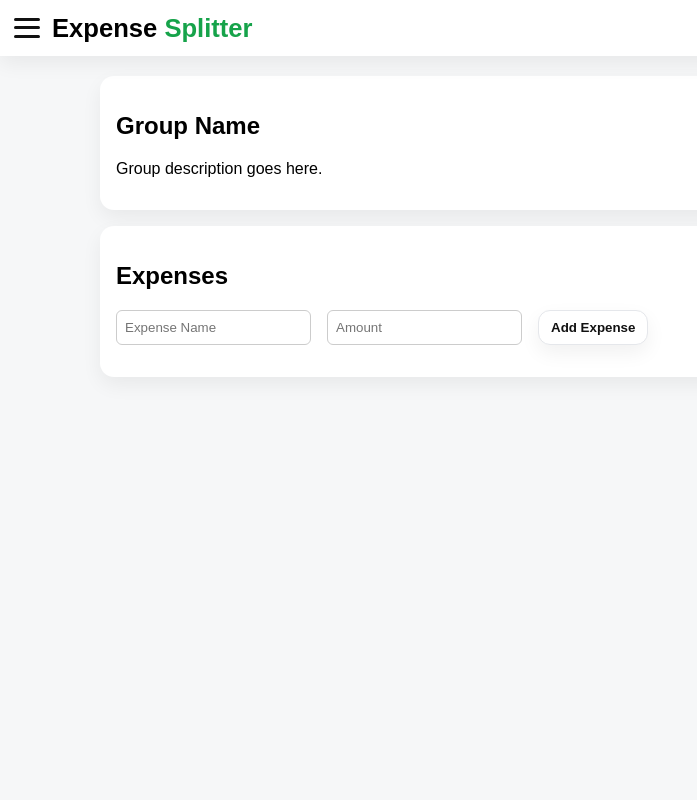
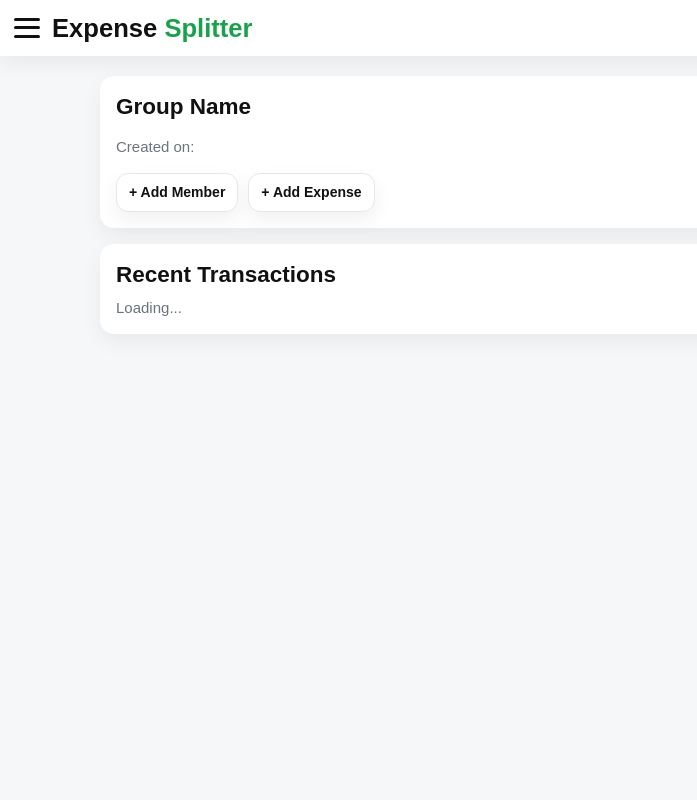
Before and after one commit to LilLizDog/Expense-Splitter, a FastAPI app: template app/templates/group.html in a window 1280 px wide. Shown: the whole page, without its empty margins (0-697 px from the left). Run offline with FastAPI, Linux system fonts and the light colour scheme; the template is opened without the code that fills it, so the values that code supplies are empty; parts of the project's set-up code (start-up, migrations or seed data) failed here and were passed over; some libraries are stand-ins or nearby versions.

Commit message:
updated group and group pages

```diff
--- a/app/templates/group.html
+++ b/app/templates/group.html
@@ -3,62 +3,156 @@
 <head>
   <meta charset="UTF-8"/>
   <meta name="viewport" content="width=device-width, initial-scale=1.0"/>
-<title>Expense Splitter - Group Details</title>
-<script type="module" src="group.js"></script>
+  <title>Expense Splitter - Group</title>
+
+  <!-- STYLES COPIED EXACTLY FROM DASHBOARD -->
   <style>
-  /* Reuse same styles as dashboard/groups.html */
-  :root{--green:#16a34a;--green-600:#15803d;--red:#b91c1c;--black:#111;--bg:#f6f7f8;--card:#fff;--muted:#6b7280;--sidebar-w:220px;--radius:14px;--shadow:0 8px 20px rgba(0,0,0,0.06);--content-max:1120px;}
-  *{box-sizing:border-box;} body{margin:0; background:var(--bg); font-family:Arial, Helvetica, sans-serif;}
-  .topbar{position:sticky; top:0; height:56px; display:flex; align-items:center; gap:12px; padding:0 14px; background:#fff; box-shadow:var(--shadow);}
-  .brand{font-weight:800;font-size:1.6rem;} .brand .accent{color:var(--green);}
-  #nav-toggle{display:none;} .hamburger{width:26px;height:20px; cursor:pointer; display:grid; gap:5px;} .hamburger span{display:block; height:3px; background:var(--black); border-radius:2px;}
-  .layout{display:block; min-height:calc(100dvh-56px);}
-  .sidebar{position:fixed; left:0; top:56px; width:0; height:calc(100dvh-56px); background:#fff; box-shadow: var(--shadow); overflow:hidden; transform:translateX(-100%); transition: transform .25s ease, width .25s ease, padding .25s ease;}
-  #nav-toggle:checked ~ .layout .sidebar{transform:translateX(0); width:var(--sidebar-w); padding:14px;}
-  .nav-title{ font-size:.85rem; color:var(--muted); margin:6px 8px 10px; }
-  .nav{ display:flex; flex-direction: column; gap:6px; }
-  .nav a{ display:flex; align-items:center; gap:10px; padding:10px 12px; border-radius:10px; text-decoration:none; color:var(--black); font-size:14px; }
-  .nav a:hover{ background:#f1f5f9; } .nav a.active{ background:#e8f8ee; color:var(--green-600); font-weight:600; }
-  .main{ padding:20px; max-width:var(--content-max); margin-inline:auto;}
-  .panel{background:var(--card); border-radius:var(--radius); box-shadow: var(--shadow); padding:16px; margin-bottom:16px;}
-  .btn{border:1px solid #e5e7eb; background:#fff; border-radius:12px; padding:9px 12px; text-decoration:none; color:var(--black); font-weight:600; box-shadow: var(--shadow); cursor:pointer;}
+    :root{
+      --green:#16a34a; --green-600:#15803d; --red:#b91c1c;
+      --black:#111111; --bg:#f6f7f8; --card:#ffffff; --muted:#6b7280;
+      --sidebar-w:220px; --radius:14px; --shadow:0 8px 20px rgba(0,0,0,0.06);
+      --content-max:1120px;
+    }
+    *{box-sizing:border-box;}
+    body{margin:0;background:var(--bg);color:var(--black);font-family:Arial,Helvetica,sans-serif;font-size:15px;line-height:1.35;}
+
+    .topbar{position:sticky;top:0;z-index:40;height:56px;background:#fff;box-shadow:var(--shadow);display:flex;align-items:center;gap:12px;padding:0 14px;}
+    .brand{font-weight:800;font-size:1.6rem;}
+    .brand .accent{color:var(--green);}
+    #nav-toggle{display:none;}
+    .hamburger{width:26px;height:20px;cursor:pointer;display:grid;gap:5px;}
+    .hamburger span{display:block;height:3px;background:var(--black);border-radius:2px;}
+
+    .layout{display:block;min-height:calc(100dvh - 56px);}
+    .sidebar{position:fixed;left:0;top:56px;z-index:50;width:0;padding:0;height:calc(100dvh - 56px);background:#fff;box-shadow:var(--shadow);overflow:hidden;transform:translateX(-100%);transition:.25s;}
+    #nav-toggle:checked ~ .layout .sidebar{transform:translateX(0);width:var(--sidebar-w);padding:14px;}
+    .nav-title{font-size:.85rem;color:var(--muted);margin:6px 8px 10px;}
+    .nav{display:flex;flex-direction:column;gap:6px;}
+    .nav a{display:flex;align-items:center;gap:10px;padding:10px 12px;border-radius:10px;text-decoration:none;color:var(--black);font-size:14px;}
+    .nav a:hover{background:#f1f5f9;}
+    .nav a.active{background:#e8f8ee;color:var(--green-600);font-weight:600;}
+    .nav a svg{width:18px;height:18px;stroke:currentColor;fill:none;stroke-width:2;}
+
+    .main{padding:20px;max-width:var(--content-max);margin-inline:auto;}
+    .panel{background:var(--card);border-radius:var(--radius);box-shadow:var(--shadow);padding:16px;margin-bottom:16px;}
+    h1,h2{margin:0 0 8px;}
+    .muted{color:var(--muted);}
+    .actions{display:flex;gap:10px;flex-wrap:wrap;margin-top:10px;}
+    .btn{border:1px solid #e5e7eb;background:#fff;border-radius:12px;padding:9px 12px;text-decoration:none;color:var(--black);font-weight:600;box-shadow:var(--shadow);font-size:14px;}
     .btn:hover{border-color:#d1d5db;}
-  ul{list-style:none; padding-left:0;}
-  li{padding:10px; border:1px solid #eef2f7; border-radius:10px; margin-bottom:6px; display:flex; justify-content:space-between; align-items:center;}
-  input, number{padding:8px; margin-right:8px; border-radius:6px; border:1px solid #ccc;}
-  form{display:flex; flex-wrap:wrap; gap:8px; margin-bottom:16px;}
+    .tx-list{display:flex;flex-direction:column;gap:10px;}
+    .tx{display:flex;justify-content:space-between;align-items:center;border:1px solid #eef2f7;border-radius:12px;padding:10px 12px;}
+    .tx .name{font-weight:600;}
+    .tx .meta{font-size:.9rem;color:var(--muted);}
+    .tx .amt.positive{color:var(--green-600);}
+    .tx .amt.negative{color:var(--red);}
   </style>
 </head>
+
 <body>
 <header class="topbar">
   <label for="nav-toggle" class="hamburger"><span></span><span></span><span></span></label>
   <div class="brand">Expense <span class="accent">Splitter</span></div>
 </header>
 <input id="nav-toggle" type="checkbox"/>
+
 <div class="layout">
   <aside class="sidebar">
     <div class="nav-title">Menu</div>
     <nav class="nav">
-        <a href="/dashboard">Home</a>
-        <a href="/groups" class="active">Groups</a>
+      <a href="/dashboard" class="active">
+        <svg viewBox="0 0 24 24"><path d="M3 10.5 12 3l9 7.5v9a1 1 0 0 1-1 1h-5v-6H9v6H4a1 1 0 0 1-1-1z"/></svg>
+        Home
+      </a>
+      <a href="/groups">
+        <svg viewBox="0 0 24 24"><path d="M7 20a4 4 0 1 1 10 0"/><circle cx="12" cy="8" r="3"/></svg>
+        Groups
+      </a>
+      <a href="/account">
+        <svg viewBox="0 0 24 24"><circle cx="12" cy="8" r="4"/></svg>
+        Account
+      </a>
     </nav>
   </aside>
+
   <main class="main">
+    <!-- GROUP HEADER -->
     <section class="panel">
-        <h2 id="group-name">Group Name</h2>
-        <p id="group-description">Group description goes here.</p>
+      <h1 id="group-name">Group Name</h1>
+      <p class="muted" id="group-desc"></p>
+      <p class="muted">Created on: <span id="group-date"></span></p>
+
+      <div class="actions">
+        <a class="btn" id="add-member-btn" href="#">+ Add Member</a>
+        <a class="btn" href="/add_expense.html">+ Add Expense</a>
+      </div>
     </section>
 
+    <!-- Recent Transactions -->
     <section class="panel">
-        <h2>Expenses</h2>
-        <ul id="expenses-list"></ul>
-        <form id="create-expense-form">
-          <input type="text" id="expense-name" placeholder="Expense Name" required>
-          <input type="number" id="expense-amount" placeholder="Amount" step="0.01" required>
-          <button class="btn" type="submit">Add Expense</button>
-        </form>
+      <h2>Recent Transactions</h2>
+      <div class="tx-list" id="tx-list">
+        <div class="muted">Loading...</div>
+      </div>
     </section>
   </main>
 </div>
+
+<!-- SUPABASE -->
+<script type="module">
+  import { createClient } from "https://esm.sh/@supabase/supabase-js";
+
+  const supabase = createClient("YOUR_SUPABASE_URL", "YOUR_SUPABASE_ANON_KEY");
+
+  const urlParams = new URLSearchParams(window.location.search);
+  const group_id = urlParams.get("group_id");
+
+  async function loadGroup() {
+    const { data, error } = await supabase
+      .from("groups")
+      .select("*")
+      .eq("id", group_id)
+      .single();
+
+    if (data) {
+      document.getElementById("group-name").textContent = data.name;
+      document.getElementById("group-desc").textContent = data.description || "";
+      document.getElementById("group-date").textContent = new Date(data.created_at).toLocaleDateString();
+    }
+  }
+
+  async function loadTransactions() {
+    const { data, error } = await supabase
+      .from("transactions")
+      .select("*")
+      .eq("group_id", group_id)
+      .order("created_at", { ascending: false })
+      .limit(10);
+
+    const list = document.getElementById("tx-list");
+    list.innerHTML = "";
+
+    if (!data || data.length === 0) {
+      list.innerHTML = `<div class="muted">No transactions yet.</div>`;
+      return;
+    }
+
+    data.forEach(t => {
+      const sign = t.amount >= 0 ? "positive" : "negative";
+      list.innerHTML += `
+        <div class="tx">
+          <div class="left">
+            <div class="name">${t.name}</div>
+            <div class="meta">${new Date(t.created_at).toLocaleDateString()}</div>
+          </div>
+          <div class="amt ${sign}">${sign === "positive" ? "+" : "-"}$${Math.abs(t.amount).toFixed(2)}</div>
+        </div>`;
+    });
+  }
+
+  loadGroup();
+  loadTransactions();
+</script>
+
 </body>
 </html>
--- a/app/templates/js/group.js
+++ b/app/templates/js/group.js
@@ -1,47 +1,61 @@
-import { createClient } from "https://cdn.jsdelivr.net/npm/@supabase/supabase-js/+esm";
+document.addEventListener("DOMContentLoaded", async () => {
+    const urlParams = new URLSearchParams(window.location.search);
+    const groupId = urlParams.get("group_id");
 
-const supabaseUrl = "https://YOUR_SUPABASE_URL";
-const supabaseKey = "YOUR_SUPABASE_ANON_KEY";
-const supabase = createClient(supabaseUrl, supabaseKey);
+    if (!groupId) {
+        alert("No group selected.");
+        window.location.href = "/groups.html";
+        return;
+    }
 
-const expensesList = document.getElementById("expenses-list");
-const createForm = document.getElementById("create-expense-form");
-const groupNameEl = document.getElementById("group-name");
-const groupDescEl = document.getElementById("group-description");
+    const groupNameEl = document.getElementById("groupName");
+    const membersListEl = document.getElementById("membersList");
+    const expensesListEl = document.getElementById("expensesList");
+    const addExpenseBtn = document.getElementById("addExpenseBtn");
 
-// Example: Get group_id from URL query
-const urlParams = new URLSearchParams(window.location.search);
-const groupId = urlParams.get("id");
+    // Load Group Info
+    async function loadGroup() {
+        const res = await fetch(`/groups/${groupId}`);
+        const data = await res.json();
+        groupNameEl.textContent = data.name;
+    }
 
-async function loadGroup() {
-  const { data, error } = await supabase.from("groups").select("*").eq("id", groupId).single();
-  if (data) {
-    groupNameEl.textContent = data.name;
-    groupDescEl.textContent = data.description;
-  }
-}
+    // Load Members
+    async function loadMembers() {
+        const res = await fetch(`/groups/${groupId}/members`);
+        const members = await res.json();
 
-async function loadExpenses() {
-  const { data, error } = await supabase.from("expenses").select("*").eq("group_id", groupId);
-  expensesList.innerHTML = "";
-  data.forEach(exp => {
-    const li = document.createElement("li");
-    li.textContent = `${exp.name}: $${exp.amount}`;
-    expensesList.appendChild(li);
-  });
-}
+        membersListEl.innerHTML = "";
+        members.forEach(member => {
+            const p = document.createElement("p");
+            p.textContent = member.name;
+            membersListEl.appendChild(p);
+        });
+    }
 
-createForm.addEventListener("submit", async e => {
-  e.preventDefault();
-  const name = document.getElementById("expense-name").value;
-  const amount = parseFloat(document.getElementById("expense-amount").value);
+    // Load Expenses
+    async function loadExpenses() {
+        const res = await fetch(`/groups/${groupId}/expenses`);
+        const expenses = await res.json();
 
-  const { data, error } = await supabase.from("expenses").insert([{ group_id: groupId, name, amount }]);
-  if (!error) {
-    loadExpenses();
-    createForm.reset();
-  }
+        expensesListEl.innerHTML = "";
+        expenses.forEach(exp => {
+            const div = document.createElement("div");
+            div.className = "expense-item";
+            div.innerHTML = `
+                <p><strong>${exp.title}</strong> - $${exp.amount}</p>
+                <p>Paid by: ${exp.paid_by}</p>
+            `;
+            expensesListEl.appendChild(div);
+        });
+    }
+
+    // Add Expense Button → redirect to add_expense.html
+    addExpenseBtn.addEventListener("click", () => {
+        window.location.href = `/add_expense.html?group_id=${groupId}`;
+    });
+
+    await loadGroup();
+    await loadMembers();
+    await loadExpenses();
 });
-
-loadGroup();
-loadExpenses();
```
Also changed, not shown: app/templates/groups.html (+49 -32 lines), app/templates/js/groups.js (+89 -21 lines). Lines whose indentation alone changed are shown as unchanged.
